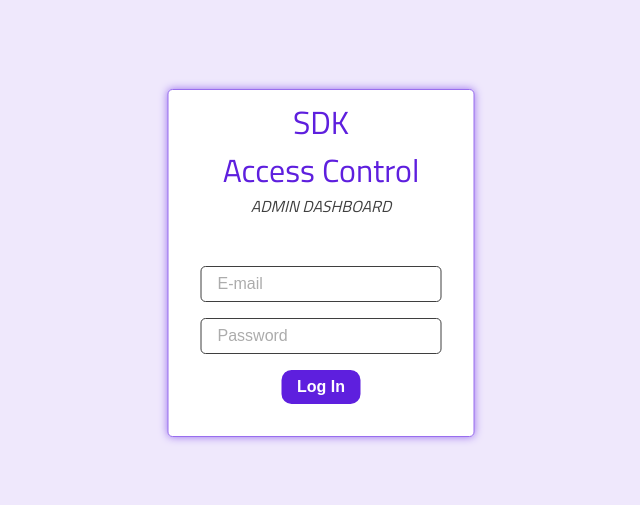
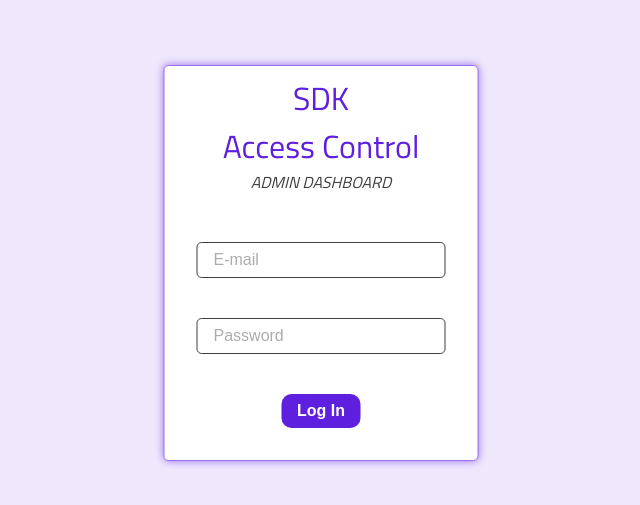
Before and after one commit to sandje00/sdk-access-control-web, a Vue app: page /login in a window 1280 px wide. Shown: the part 137-642 px from the top of the page, without its empty margins (319-959 px from the left). Built offline with nearby package versions, Linux system fonts and the light colour scheme.

Commit message:
Style erroneous field

```diff
--- a/src/components/Login.vue
+++ b/src/components/Login.vue
@@ -2,17 +2,15 @@
   <div class="login position-center flex-v justify-center align-center">
     <app-logo class="logo" />
     <form class="login-form flex-v justify-start align-stretch">
-      <base-input
+      <base-field
         v-model="email"
         type="text"
         placeholder="E-mail"
-        class="login-form-field"
       />
-      <base-input
+      <base-field
         v-model="password"
         type="password"
         placeholder="Password"
-        class="login-form-field"
       />
       <base-button
         text="Log In"
@@ -25,7 +23,7 @@
 <script>
 import AppLogo from './AppLogo';
 import BaseButton from './base/BaseButton.vue';
-import BaseInput from './base/BaseInput';
+import BaseField from './base/BaseField';
 
 export default {
   name: 'login-page',
@@ -35,13 +33,13 @@ export default {
   }),
   components: {
     AppLogo,
-    BaseInput,
+    BaseField,
     BaseButton
   }
 }
 </script>
 
-<style scoped lang="scss">
+<style lang="scss" scoped>
 .login {
   background-color: var(--color-white);
   border: 1px solid var(--color-primary-light);
@@ -55,10 +53,6 @@ export default {
   &-form {
     padding: 2rem;
 
-    &-field {
-      margin-top: 1rem;
-    }
-
     &-button {
       margin-top: 1rem;
     }
--- /dev/null
+++ b/src/components/base/BaseField.vue
@@ -0,0 +1,45 @@
+<template>
+  <div>
+    <slot><base-input v-on="$listeners" v-bind="$attrs" :class="{ error }" class="input" /></slot>
+    <span class="error-message">{{ error }}</span>
+  </div>
+</template>
+
+<script>
+import BaseInput from './BaseInput.vue';
+
+export default {
+  name: 'base-field',
+  inheritAttrs: false,
+  props: {
+    error: { type: String, default: '' }
+  },
+  components: { BaseInput }
+}
+</script>
+
+<style lang="scss" scoped>
+.input {
+  width: 100%;
+  margin-top: 1rem;
+  border: 1px solid var(--color-gray-dark);
+  border-radius: 5px;
+  padding: 0.5rem 1rem;
+}
+
+.error {
+  border-color: var(--color-error-dark);
+}
+
+.error-message {
+  padding-left: 0.5rem;
+  color: var(--color-error-dark);
+  font-size: 0.7rem;
+
+  &::after {
+    content: " ";
+    font-size: 0;
+    white-space: pre;
+  }
+}
+</style>
--- a/src/components/base/BaseInput.vue
+++ b/src/components/base/BaseInput.vue
@@ -20,9 +20,6 @@ export default {
 .input {
   font-size: inherit;
   background: none;
-  border: 1px solid var(--color-gray-dark);
-  border-radius: 5px;
-  padding: 0.5rem 1rem;
 
   &::placeholder {
     color: var(--color-gray-light);
```
